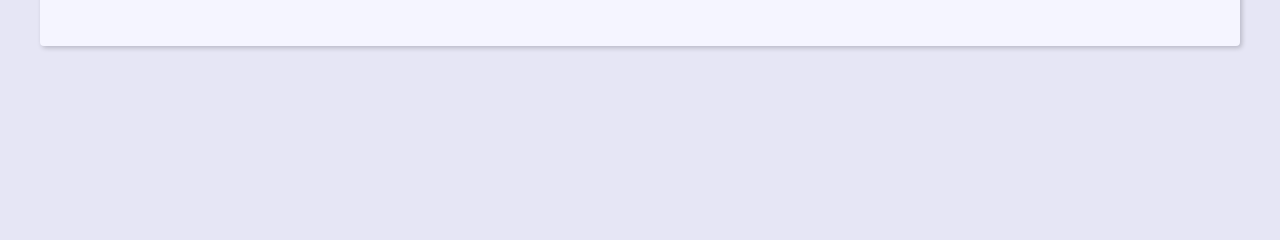
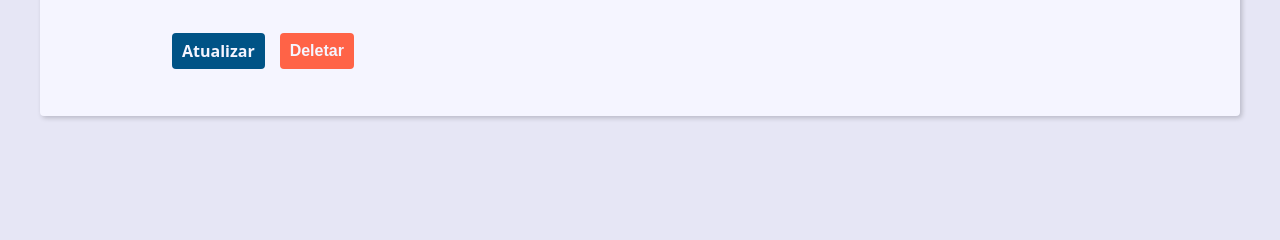
Before and after one commit to alielsonfp/projeto-agenda-django, a Django app: template contact/templates/contact/contact.html in a window 1280 px wide. Shown: the part 507-747 px from the top of the page. Run offline with Django 5.2, Linux system fonts and the light colour scheme; the template is opened without the code that fills it, so the values that code supplies are empty; parts of the project's set-up code (start-up, migrations or seed data) failed here and were passed over.

Commit message:
finalizado update e delete

```diff
--- a/base_static/global/css/style.css
+++ b/base_static/global/css/style.css
@@ -239,6 +239,11 @@ svg {
   border: 1px solid rgba(255, 255, 0, 90%);
 }
 
+.message.info {
+  background: rgba(0, 0, 255, 0.3);
+  border: 1px solid rgba(0, 0, 255, 0.3);
+}
+
 .form-wrapper {
   max-width: 60rem;
   margin: var(--spacing) auto;
@@ -314,3 +319,23 @@ svg {
   filter: brightness(80%);
   box-shadow: 0 0 5px var(--link-dark-color);
 }
+
+.contact-links {
+  margin-block: calc(var(--small-font-size) * 2);
+  display: flex;
+  align-items: center;
+  gap: 0 var(--spacing);
+}
+
+.btn-link {
+  font-size: var(--small-font-size);
+  text-decoration: none;
+  font-weight: bold;
+  padding: 1rem;
+  display: block;
+  line-height: var(--small-font-size);
+}
+
+.btn-delete {
+  background: tomato;
+}
--- a/contact/templates/contact/contact.html
+++ b/contact/templates/contact/contact.html
@@ -12,5 +12,20 @@
     <p><b>Created Date: </b>{{ contact.created_date }} </p>
     <p><b>Description: </b>{{ contact.description}} </p>
     <p><b>Category: </b>{{ contact.category.name }} </p>
+
+    <div class="contact-links">
+      <a class="btn btn-link" href="{% url 'contact:update' contact.id %}">Atualizar</a>
+
+      <form action="{% url 'contact:delete' contact.id %}" method="POST">
+        {% csrf_token %}
+
+        {% if confirmation == 'no' %}
+          <input type="hidden" name="confirmation" value="yes">
+          <button class="btn btn-link btn-delete" type="submit">Confirma?</button>
+        {% else %}
+          <button class="btn btn-link btn-delete" type="submit">Deletar</button>
+        {% endif %}
+      </form>
+    </div>
   </div>
 {% endblock content %}
--- a/contact/templates/contact/create.html
+++ b/contact/templates/contact/create.html
@@ -1,13 +1,12 @@
 {% extends 'global/base.html' %}
 
 {% block content %}
-  <h1>CREATE CONTACT</h1>
   <div class="form-wrapper">
 
     <h2>Contact</h2>
 
     <form
-      action="{% url "contact:create" %}"
+      action="{{ form_action }}"
       method="POST"
       enctype="multipart/form-data"
     >
--- a/contact/urls.py
+++ b/contact/urls.py
@@ -11,4 +11,6 @@ urlpatterns = [
      # contact (CRUD)
     path('contact/<int:contact_id>/',views.contact, name = 'contact'),
     path('contact/create/', views.create, name = 'create'),
+    path('contact/<int:contact_id>/update/',views.update, name = 'update'),
+    path('contact/<int:contact_id>/delete/', views.delete, name='delete'),
 ]
```
Also changed, not shown: contact/views/contact_forms.py (+70 -7 lines).
